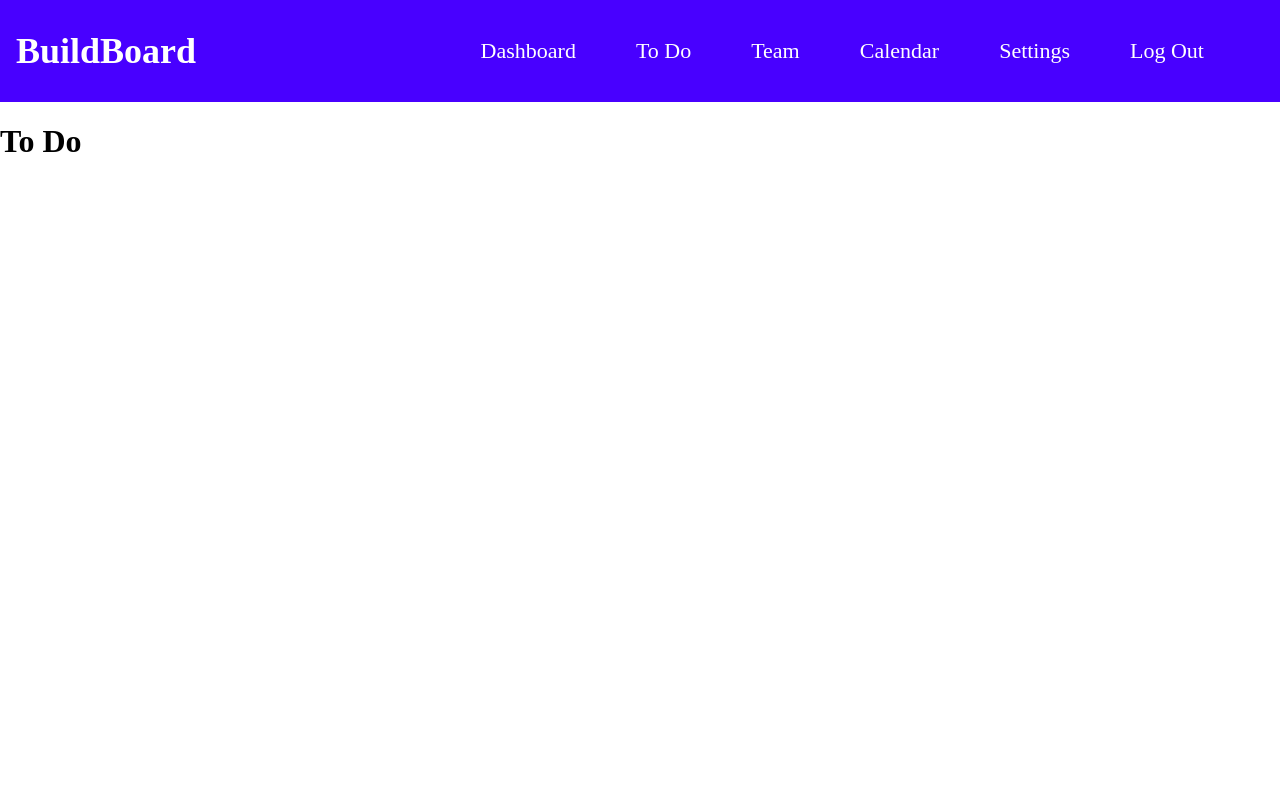
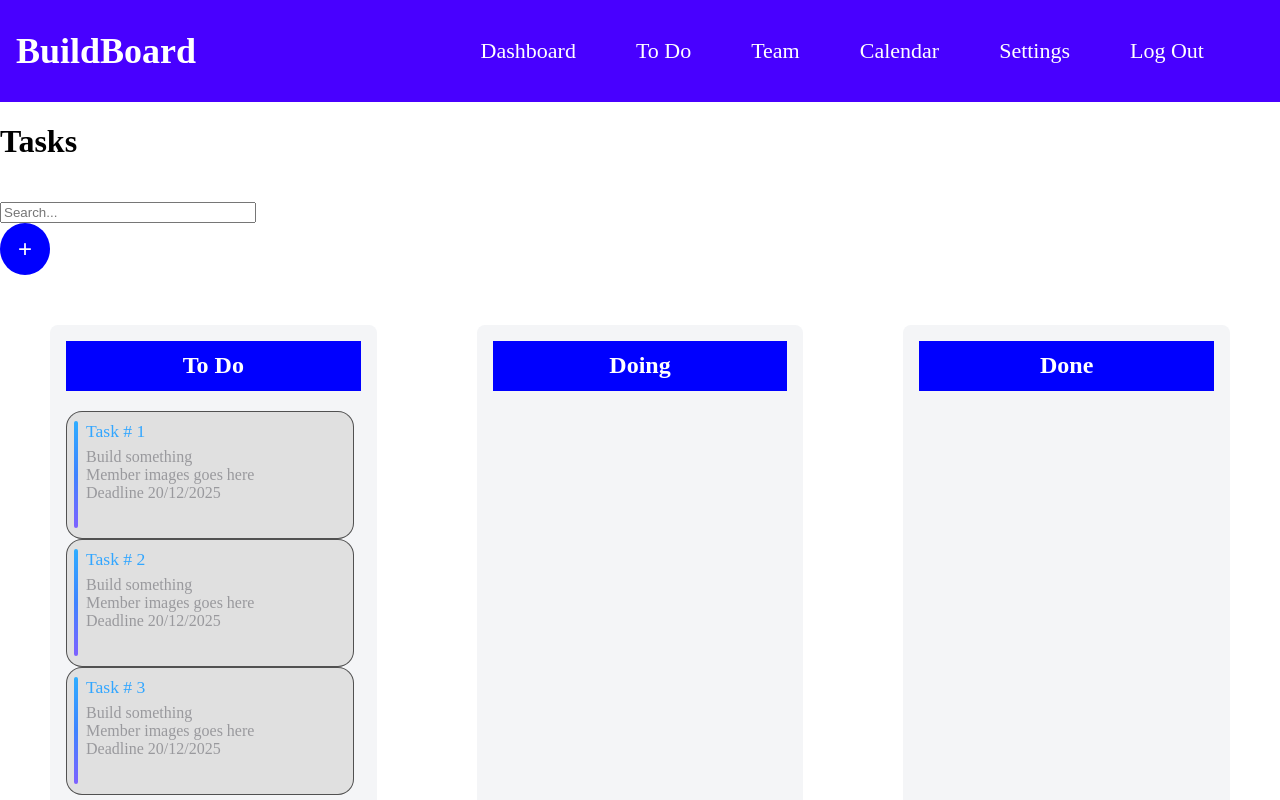
Before and after one commit to joshuauaua/buildboard-frontend, a React (Vite) app: page /to-do in a window 1280 px wide. Shown: the top 800 px of the page. Built offline with nearby package versions, Linux system fonts and the light colour scheme.

Commit message:
updated tasks

```diff
--- a/package.json
+++ b/package.json
@@ -10,6 +10,9 @@
     "preview": "vite preview"
   },
   "dependencies": {
+    "@dnd-kit/core": "^6.3.1",
+    "@dnd-kit/modifiers": "^9.0.0",
+    "@dnd-kit/sortable": "^10.0.0",
     "bootstrap": "^5.3.5",
     "react": "^19.0.0",
     "react-bootstrap": "^2.10.9",
--- a/src/index.css
+++ b/src/index.css
@@ -8,8 +8,12 @@
   display: inline-block
  }
 
- .card-red{
-  max-width: 18 rem;
-  background-color: red;
-  color: white;
- }
+
+ .welcome-message{
+  border: 20px;
+  border-radius: 5px;
+  border-color: green;
+  border-style: solid;
+  border-width: 5px;
+
+}
--- a/src/pages/Dashboard.jsx
+++ b/src/pages/Dashboard.jsx
@@ -8,7 +8,12 @@ export default function Dashboard(){
   return(
     <>
    <div className= "page-container">
-    <h1>Dashboard</h1>
+    <h1 className="welcome-message">Welcome, (Username) </h1>
+    <h1 className="to-do">To-Do Summary </h1>
+    <h1 className="welcome-message">Welcome, (Username) </h1>
+    <h1 className="welcome-message">Welcome, (Username) </h1>
+    <h1 className="welcome-message">Welcome, (Username) </h1>
+
   </div>
     </>
   )
--- a/src/pages/LogOut.jsx
+++ b/src/pages/LogOut.jsx
@@ -6,7 +6,7 @@ export default function LogOut(){
   return(
     <>
    <div className= "page-container">
-    <h1>Log Out</h1>
+    <h1>You have logged out</h1>
     </div>
     </>
   )
--- a/src/pages/ToDo.jsx
+++ b/src/pages/ToDo.jsx
@@ -1,10 +1,134 @@
-import "../index.css";
+import { useRef, useEffect } from "react";
+
+import "../styles/ToDo.css";
 
 export default function ToDo() {
+  //Code for modal
+  const modalRef = useRef(null);
+  const btnRef = useRef(null);
+  const spanRef = useRef(null);
+
+  useEffect(() => {
+    const modal = modalRef.current;
+    const btn = btnRef.current;
+    const span = spanRef.current;
+
+    const openModal = () => {
+      modal.style.display = "block";
+    };
+
+    const closeModal = () => {
+      modal.style.display = "none";
+    };
+
+    const outsideClick = (event) => {
+      if (event.target === modal) {
+        modal.style.display = "none";
+      }
+    };
+
+    btn.addEventListener("click", openModal);
+    span.addEventListener("click", closeModal);
+    window.addEventListener("click", outsideClick);
+
+    // Clean up listeners when component unmounts
+    return () => {
+      btn.removeEventListener("click", openModal);
+      span.removeEventListener("click", closeModal);
+      window.removeEventListener("click", outsideClick);
+    };
+  }, []);
+
   return (
     <>
       <div className="page-container">
-        <h1>To Do</h1>
+        <h1 className="title">Tasks</h1>
+
+        <input type="text" placeholder="Search..." className="search-bar" />
+
+        <button id="myBtn" ref={btnRef}>
+          +
+        </button>
+
+        <div className="modal" id="myModal" ref={modalRef}>
+          <div className="modal-content">
+            <span className="close" ref={spanRef}>
+              &times;
+            </span>
+            <form>
+              <h1 className="title">Add a New Task </h1> <br />
+              <label htmlFor="Title">TITLE</label>
+              <br />
+              <input type="text" id="Title" name="Title" required />
+              <br />
+              <label for="project">PROJECT</label>
+              <br />
+              <select id="project" name="project">
+                <option value="1">Project 1</option>
+                <option value="2">Project 2</option>
+                <option value="3">Project 3</option>
+              </select>
+              <br />
+              <label for="deadline">DEADLINE</label>
+              <br />
+              <input type="date" id="deadline" name="deadline" />
+              <br />
+              <label for="members">MEMBERS</label>
+              <br />
+              <select id="members" name="members">
+                <option value="1">Member 1</option>
+                <option value="2">Member 2</option>
+                <option value="3">Member 3</option>
+              </select>
+              <br />
+              <label htmlFor="Notes">NOTES</label>
+              <br />
+              <input type="text" id="Notes" name="Notes" />
+            </form>
+          </div>
+        </div>
+
+        <div className="task-container">
+          <div className="column">
+            <h2 className="container-title">To Do</h2>
+            <div className="column-space">
+
+              <div class="task">
+                <div class="task-title">Task # 1</div>
+                <div class="task-note">Build something</div>
+                <div class="task-members"> Member images goes here </div>
+                <div class="task-deadline">Deadline 20/12/2025</div>
+              </div>
+
+              <div class="task">
+                <div class="task-title">Task # 2</div>
+                <div class="task-note">Build something</div>
+                <div class="task-members"> Member images goes here </div>
+                <div class="task-deadline">Deadline 20/12/2025</div>
+              </div>
+
+              <div class="task">
+                <div class="task-title">Task # 3</div>
+                <div class="task-note">Build something</div>
+                <div class="task-members"> Member images goes here </div>
+                <div class="task-deadline">Deadline 20/12/2025</div>
+              </div>
+
+
+
+            </div>
+          </div>
+
+          <div className="column">
+            <h2 className="container-title">Doing</h2>
+            <div className="column-space"></div>
+          </div>
+
+          <div className="column">
+            <h2 className="container-title">Done</h2>
+            <div className="column-space"></div>
+          </div>
+        </div>
       </div>
     </>
   );
--- /dev/null
+++ b/src/styles/ToDo.css
@@ -0,0 +1,202 @@
+
+
+#myBtn{
+  max-width: 50px;
+  background-color: blue;
+  color: white;
+  padding: 10px ;
+  text-align: center;
+  text-decoration: none;
+  display: inline-block;
+  border-radius: 50%;
+  border-color: transparent;
+  font-size: 24px;
+}
+
+#myBtn:hover{
+  background-color: rgb(255, 255, 255);
+  color: black;
+  cursor: pointer;
+  border-color: blue;
+}
+
+/* Modal: Add New Task Box */
+.modal {
+  display: none; /* Hidden by default */
+  position: fixed; /* Stay in place */
+  z-index: 1; /* Sit on top */
+  left: 0;
+  top: 0;
+  width: 100%; /* Full width */
+  height: 100%; /* Full height */
+  overflow: auto; /* Enable scroll if needed */
+  background-color: rgb(0,0,0); /* Fallback color */
+  background-color: rgba(0,0,0,0.4); /* Black w/ opacity */
+}
+
+.modal-content {
+  display: flex;
+  background-color: #fefefe;
+  margin: 15% auto;
+  padding: 100px;
+  border: 1px solid #888;
+  border-radius: 70px;
+  width: 80%;
+  align-items: center;
+  justify-content: center;
+}
+
+
+
+.search-bar{
+  display: flex;
+  justify-content: center;
+  align-items: center;
+  margin-top: 20px;
+  max-width: 20%;
+}
+
+/* The Close Button */
+.close {
+  color: #aaa;
+  float: right;
+  font-size: 28px;
+  font-weight: bold;
+}
+
+.close:hover,
+.close:focus {
+  color: black;
+  text-decoration: none;
+  cursor: pointer;
+}
+
+
+.task {
+  display: flex;
+  flex-direction: column;
+  isolation: isolate;
+  position: relative;
+  width: 18rem;
+  height: 8rem;
+  background: #515151;
+  border-radius: 1rem;
+  overflow: hidden;
+  font-size: 16px;
+  --gradient: linear-gradient(to bottom, #2eadff, #3d83ff, #7e61ff);
+  --color: #32a6ff
+}
+
+.task:before {
+  position: absolute;
+  content: "";
+  inset: 0.0625rem;
+  border-radius: 0.9375rem;
+  background: #e0e0e0;
+  z-index: 2
+}
+
+.task:after {
+  position: absolute;
+  content: "";
+  width: 0.25rem;
+  inset: 0.65rem auto 0.65rem 0.5rem;
+  border-radius: 0.125rem;
+  background: var(--gradient);
+  transition: transform 300ms ease;
+  z-index: 4;
+}
+
+.task:hover:after {
+  transform: translateX(0.15rem)
+}
+
+.task-title {
+  color: var(--color);
+  padding: 0.65rem 0.25rem 0.4rem 1.25rem;
+  font-weight: 500;
+  font-size: 1.1rem;
+  transition: transform 300ms ease;
+  z-index: 5;
+}
+
+
+.task:hover .task-body {
+  transform: translateX(0.15rem)
+}
+
+.task-note {
+  color: #99999d;
+  padding: 0 1.25rem;
+  transition: transform 300ms ease;
+  z-index: 5;
+}
+
+.task-deadline {
+color: #99999d;
+  padding: 0 1.25rem;
+  transition: transform 300ms ease;
+  z-index: 5;
+}
+
+.task-members{
+color: #99999d;
+  padding: 0 1.25rem;
+  transition: transform 300ms ease;
+  z-index: 5;
+}
+
+.task:hover .task-body {
+  transform: translateX(0.25rem)
+}
+
+
+
+.kanban-container {
+  display: flex;
+  gap: 1rem;
+  padding: 1rem;
+}
+
+.column {
+  background-color: #f4f5f7;
+  padding: 1rem;
+  border-radius: 8px;
+  min-height: 300px;
+  flex: 1;
+}
+
+.card {
+  background: white;
+  padding: 0.75rem;
+  border-radius: 4px;
+  margin-bottom: 0.5rem;
+  box-shadow: 0 2px 6px rgba(0, 0, 0, 0.1);
+    cursor: grab;
+    transition: background 0.2s;
+  }
+
+
+.task-container{
+  display: grid;
+  grid-template-columns: 1fr 1fr 1fr;
+}
+
+.column{
+  margin: 50px;
+}
+
+.container-title{
+  padding: 0px;
+  margin: 0px;
+  width: 100%;
+  height: 50px;
+  display: flex;
+  justify-content: center;
+  align-items: center;
+  font-size: 24px;
+  font-weight: bold;
+  margin-bottom: 20px;
+  background-color: blue;
+  color: white;
+}
```
Also changed, not shown: 1 other file (tests, documents, lock files or other folders).
